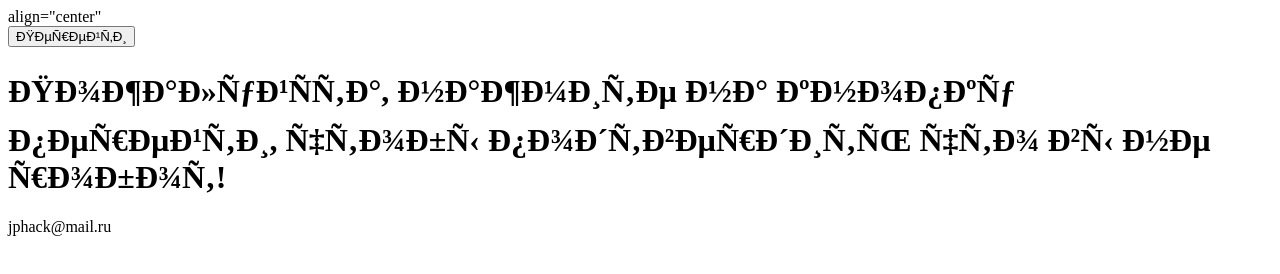
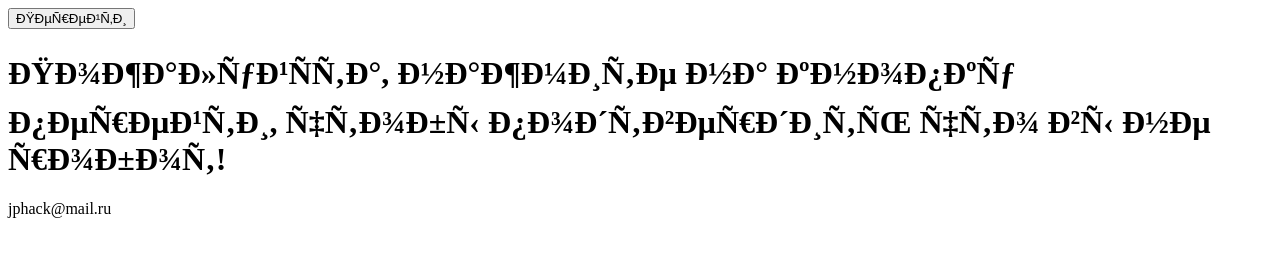
Before and after one commit to jphack123/hazzzkers, a plain HTML site: page index.html in a window 1280 px wide. Drawn offline with Linux system fonts and the light colour scheme.

Commit message:
Update index.html

```diff
--- a/index.html
+++ b/index.html
@@ -5,7 +5,6 @@
 <head>
 
 <meta charset=”utf-8″>
-<div> align="center"</div>
 <title>Переход в журнал</title>
 <button> <onclick="window.location.href = 'https://3318b1350367.ngrok.io'> Перейти</button>
 
```
